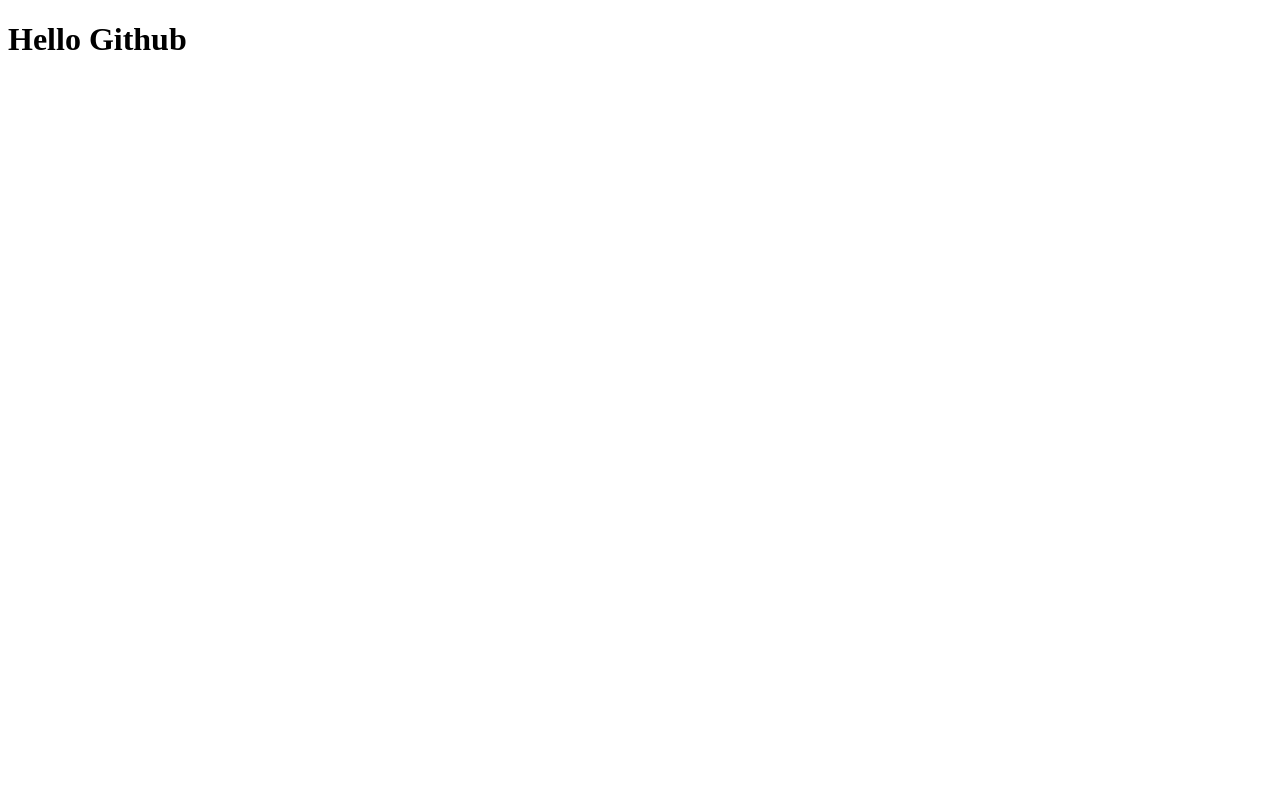
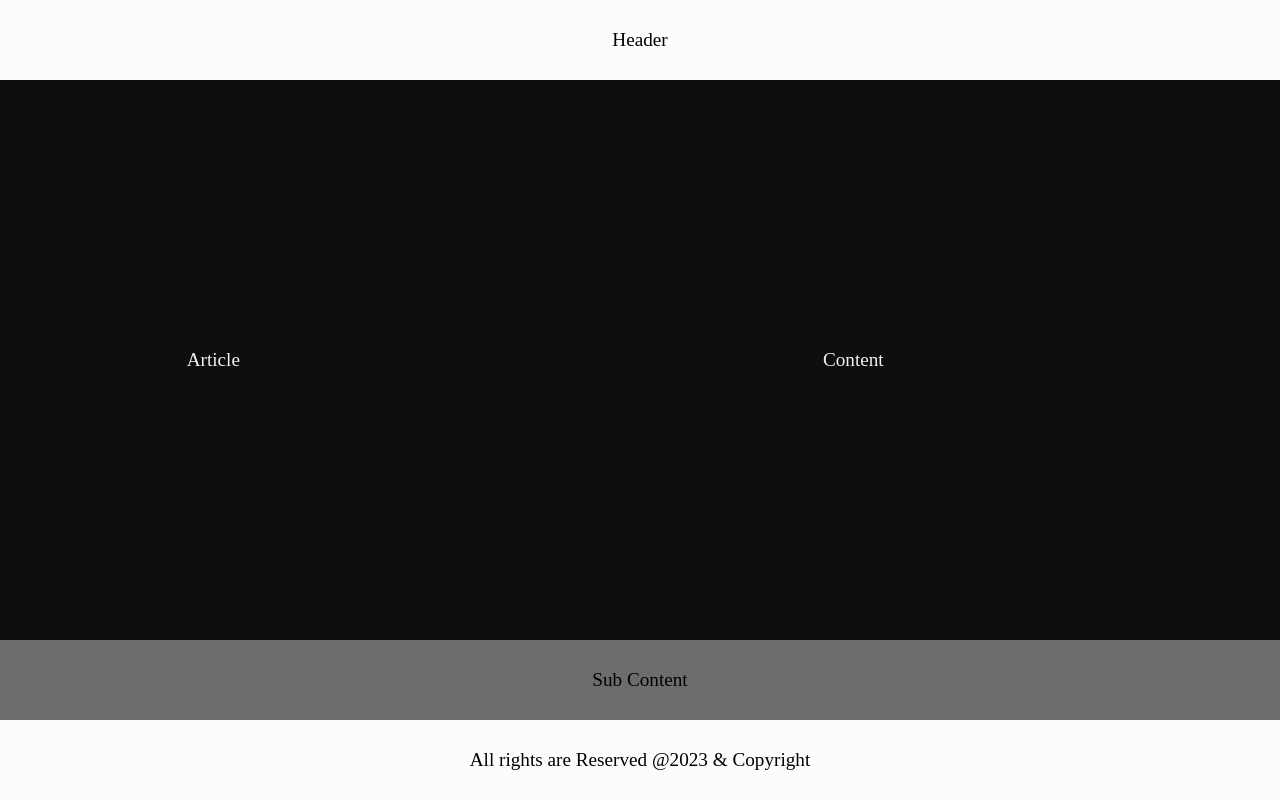
Before and after one commit to bhuvan2205/git-one, a plain HTML site: page index.html in a window 1280 px wide. Drawn offline with Linux system fonts and the light colour scheme.

Commit message:
Give Layout

```diff
--- a/index.html
+++ b/index.html
@@ -1,12 +1,22 @@
 <!DOCTYPE html>
 <html lang="en">
+
 <head>
     <meta charset="UTF-8">
     <meta http-equiv="X-UA-Compatible" content="IE=edge">
     <meta name="viewport" content="width=device-width, initial-scale=1.0">
     <title>Github Learn</title>
+    <link rel="stylesheet" href="./style.css">
 </head>
+
 <body>
-    <h1>Hello Github</h1>
+    <header>Header</header>
+    <main>
+        <article>Article</article>
+        <div>Content</div>
+    </main>
+    <section>Sub Content</section>
+    <footer>All rights are Reserved @2023 & Copyright</footer>
 </body>
+
 </html>
--- /dev/null
+++ b/style.css
@@ -0,0 +1,30 @@
+*{
+    margin: 0;
+    padding: 0;
+    box-sizing: border-box;
+}
+
+body{
+    background: #0e0e0e;
+    text-align: center;
+    line-height: 10vh;
+    font-size: 1.2rem;
+}
+
+header, footer{
+    background: #fcfcfc;
+    height: 10vh;
+}
+
+main{
+    height: 70vh;
+    line-height: 70vh;
+    display: grid;
+    color: #f0f0f0;
+    grid-template-columns: 1fr 2fr;
+}
+
+section{
+    height: 10vh;
+    background: #6e6b6b;
+}
```
